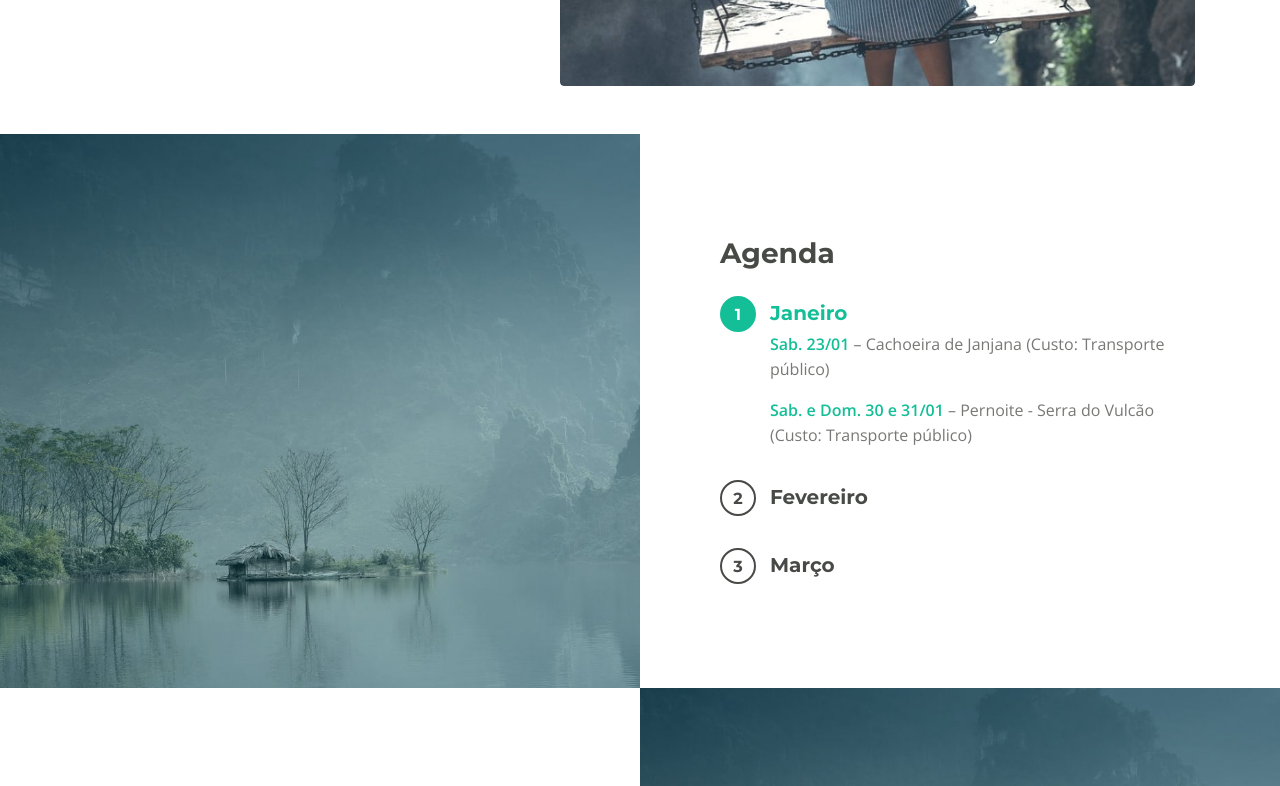
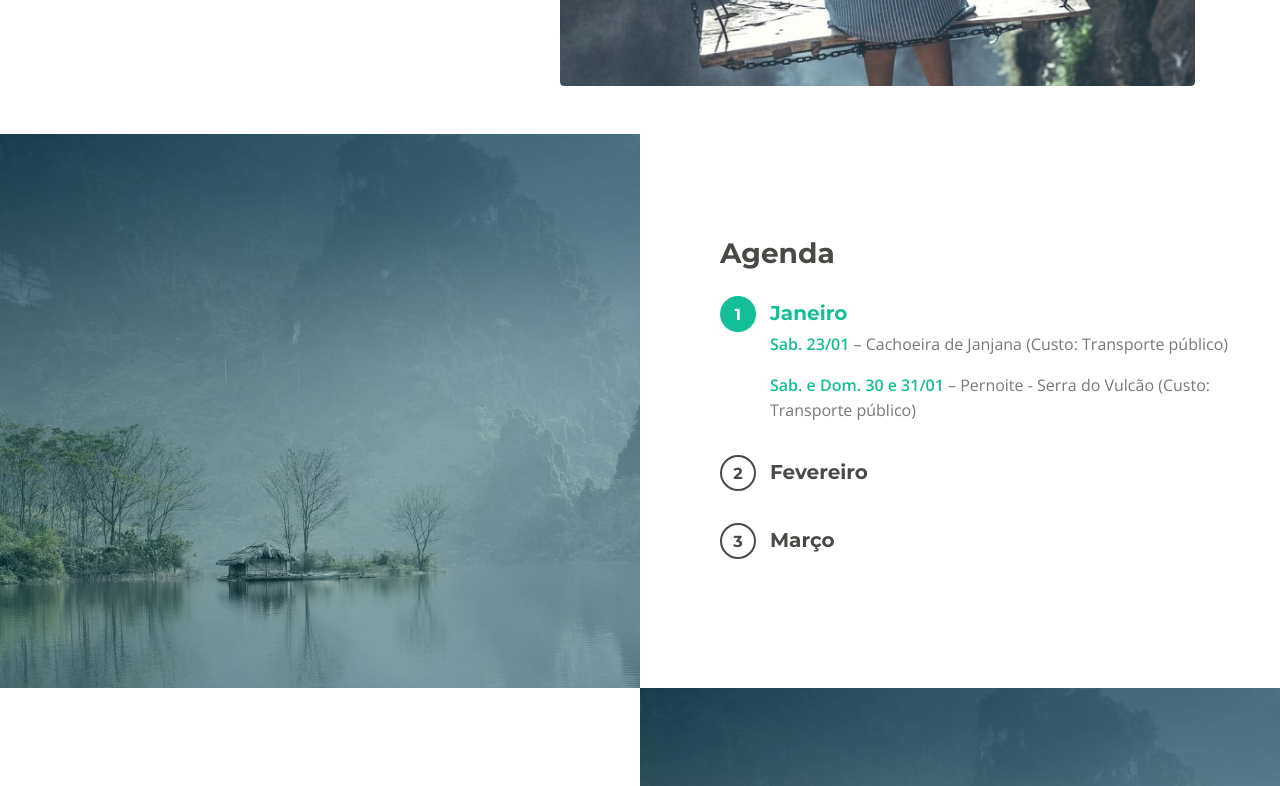
Before and after one commit to mariananassar/trilhando-com-elas, a plain HTML site: page index.html in a window 1280 px wide. Shown: the part 1300-2086 px from the top of the page. Drawn offline with nearby package versions, Linux system fonts and the light colour scheme.

Commit message:
Update styles.css
css

```diff
--- a/css/styles.css
+++ b/css/styles.css
@@ -2324,7 +2324,7 @@ a:hover.back-to-top {
 
 	/* Details 1 */
 	.accordion .accordion-container {
-		max-width: 28rem;
+		max-width: 35rem;
 		margin-left: 5rem;
 	}
 	/* end of details 1 */
```
